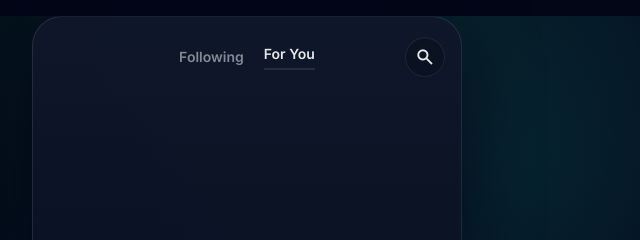
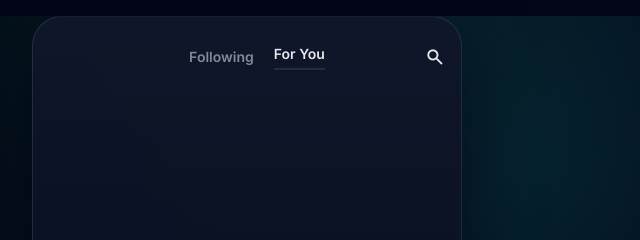
Before and after one commit to juliuskalume/Oval, a plain HTML site: page feed.html in a window 1280 px wide. Shown: the top 240 px of the page, 393-1033 px from the left. Drawn offline with nearby package versions, Linux system fonts and the light colour scheme.

Commit message:
Simplify feed search icon styling

```diff
--- a/feed.html
+++ b/feed.html
@@ -27,7 +27,7 @@
           <button class="text-white/60">Following</button>
           <button class="text-white border-b-2 border-white pb-1">For You</button>
         </div>
-        <a href="search.html" class="w-10 h-10 rounded-full glass flex items-center justify-center">
+        <a href="search.html" class="h-10 inline-flex items-center justify-center text-white">
           <span class="material-symbols-outlined text-[20px]">search</span>
         </a>
       </div>
```
